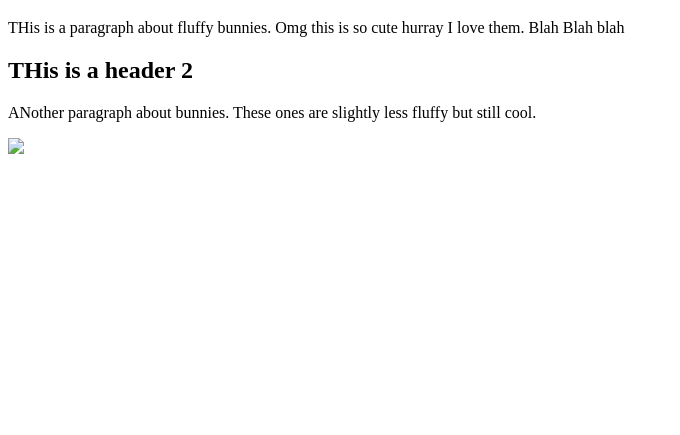
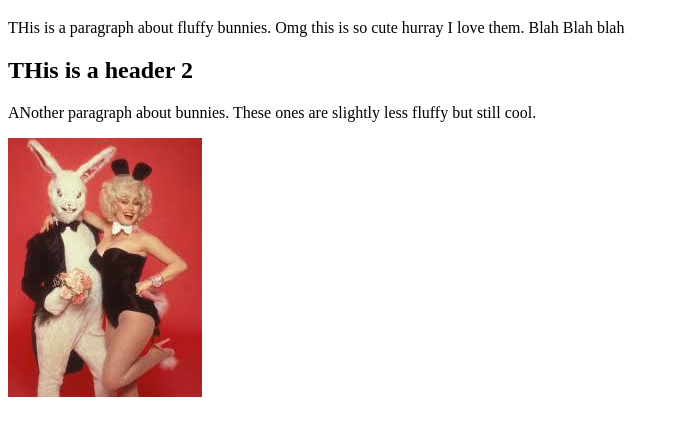
Before and after one commit to profjanna/fluffyBunny, a plain HTML site: page index.html in a window 1280 px wide. Shown: the part 61-496 px from the top of the page, without its empty margins (0-680 px from the left). Drawn offline with Linux system fonts and the light colour scheme.

Commit message:
Update index.html

```diff
--- a/index.html
+++ b/index.html
@@ -8,6 +8,6 @@
   <p> THis is a paragraph about fluffy bunnies. Omg this is so cute hurray I love them. Blah Blah blah</p>
   <h2>THis is a header 2</h2>
   <p> ANother paragraph about bunnies. These ones are slightly less fluffy but still cool. </p>
-<img src="dollywithbunny.jpeg">
+<img src="dollywithbunny.jpg">
 </body>
 </html>
```
